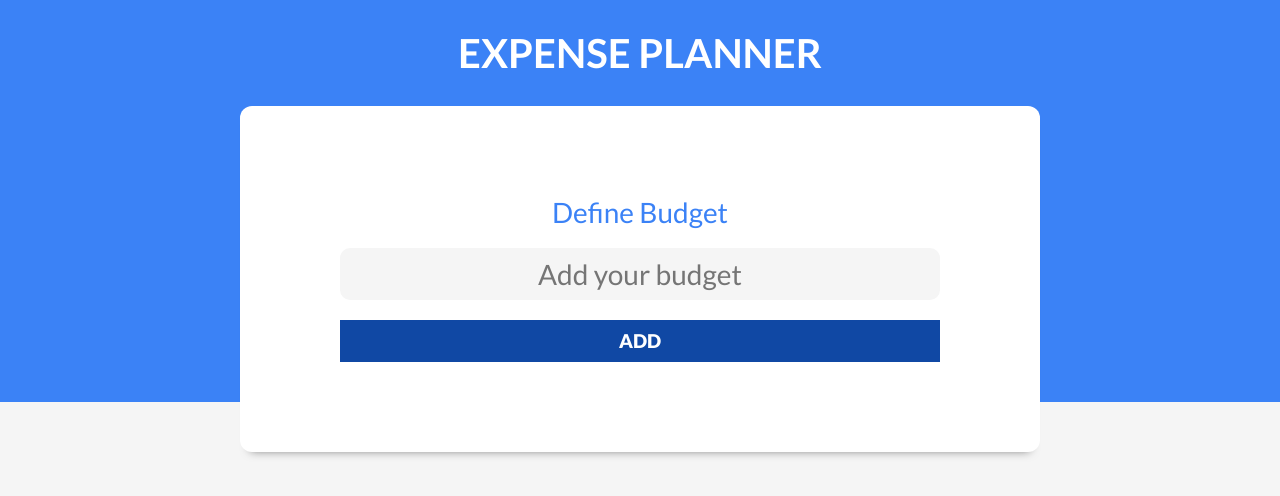
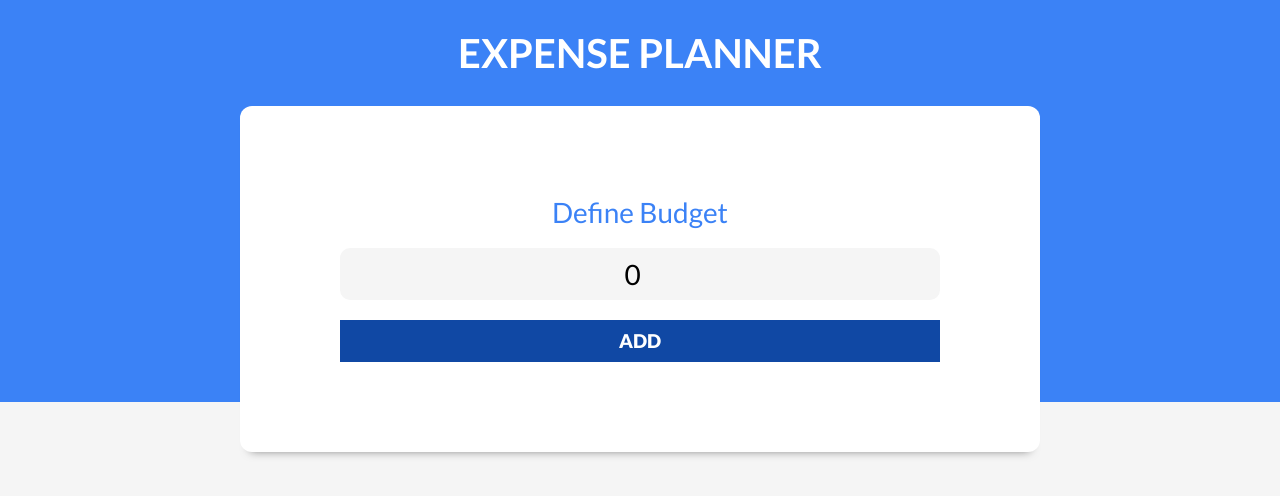
Before and after one commit to Sparktan24/expense-control, a React (Vite) app: page / in a window 1280 px wide. Shown: the top 496 px of the page. Built offline with nearby package versions, Linux system fonts and the light colour scheme.

Commit message:
Add Message component & validations to NewBudget component

```diff
--- a/src/App.jsx
+++ b/src/App.jsx
@@ -2,9 +2,17 @@ import { useState } from "react";
 import Header from "./components/Header";
 
 function App() {
+  const [budget, setBudget] = useState(0);
+  const [isValidBudget, setIsValidBudget] = useState(false);
+
   return (
     <div>
-      <Header />
+      <Header
+        budget={budget}
+        setBudget={setBudget}
+        isValidBudget={isValidBudget}
+        setIsValidBudget={setIsValidBudget}
+      />
     </div>
   );
 }
--- a/src/components/Header.jsx
+++ b/src/components/Header.jsx
@@ -1,11 +1,20 @@
 import React from "react";
 import NewBudget from "./NewBudget";
 
-const Header = () => {
+const Header = ({ budget, setBudget, isValidBudget, setIsValidBudget }) => {
   return (
     <header>
       <h1>Expense planner</h1>
-      <NewBudget />
+
+      {isValidBudget ? (
+        <p>Budget Control</p>
+      ) : (
+        <NewBudget
+          budget={budget}
+          setBudget={setBudget}
+          setIsValidBudget={setIsValidBudget}
+        />
+      )}
     </header>
   );
 };
--- /dev/null
+++ b/src/components/Message.jsx
@@ -0,0 +1,7 @@
+import React from "react";
+
+const Message = ({ children, type }) => {
+  return <div className={`alerta ${type}`}>{children}</div>;
+};
+
+export default Message;
--- a/src/components/NewBudget.jsx
+++ b/src/components/NewBudget.jsx
@@ -1,19 +1,42 @@
-import React from "react";
+import { useState } from "react";
+import Message from "./Message";
 
-const NewBudget = () => {
+const NewBudget = ({ budget, setBudget, setIsValidBudget }) => {
+  const [message, setMessage] = useState("");
+
+  const handleBudget = (e) => {
+    e.preventDefault();
+
+    budget <= 0
+      ? (setMessage("Not a valid budget"), setIsValidBudget(false))
+      : (setMessage(""), setIsValidBudget(true));
+
+    /*  if (!budget || budget < 0) {
+      setMessage("Not a valid budget");
+      return;
+    }
+
+    setMessage("");
+    setIsValidBudget(true); */
+  };
+
   return (
     <div className="contenedor-presupuesto contenedor sombra">
-      <form className="formulario">
+      <form onSubmit={handleBudget} className="formulario">
         <div className="campo">
           <label>Define Budget</label>
           <input
-            type="text"
+            type="number"
             className="nuevo-presupuesto"
             placeholder="Add your budget"
+            value={budget}
+            onChange={(e) => setBudget(Number(e.target.value))}
           />
         </div>
 
         <input type="submit" value="Add" />
+
+        {message && <Message type="error">{message}</Message>}
       </form>
     </div>
   );
```
